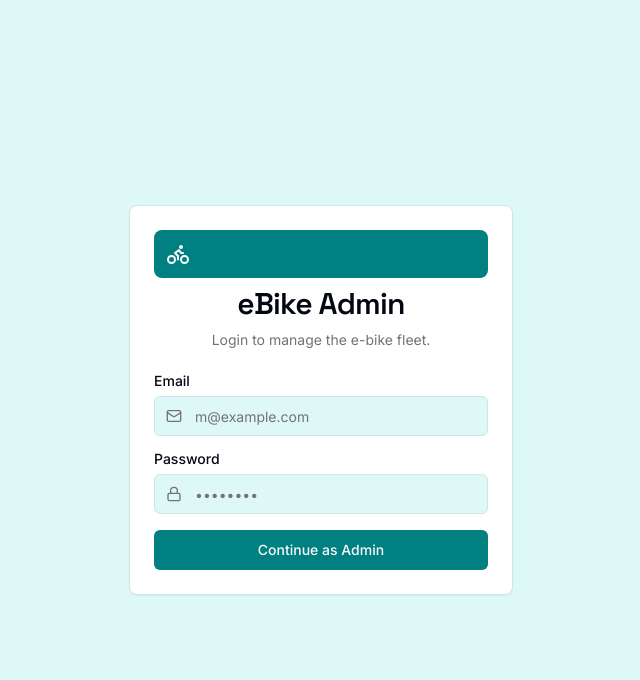
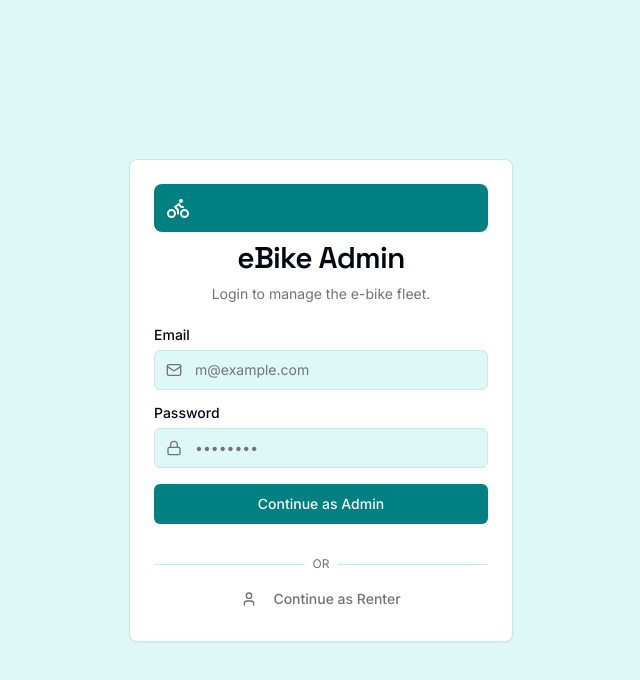
Before and after one commit to rubyones/eco-cycle-rentals, a Next.js app: page /login in a window 1280 px wide. Shown: the top 680 px of the page, without its empty margins (319-959 px from the left). Built offline with nearby package versions, Linux system fonts and the light colour scheme; no server answers.

Commit message:
add switch button to the renter side

```diff
--- a/src/app/login/page.tsx
+++ b/src/app/login/page.tsx
@@ -1,7 +1,8 @@
 'use client';
 
 import { useRouter } from 'next/navigation';
-import { Bike, Loader2, Mail, Lock } from 'lucide-react';
+import { Bike, Loader2, Mail, Lock, User as UserIcon } from 'lucide-react';
+import Link from 'next/link';
 
 import { Button } from '@/components/ui/button';
 import {
@@ -10,12 +11,14 @@ import {
   CardDescription,
   CardHeader,
   CardTitle,
+  CardFooter,
 } from '@/components/ui/card';
 import { Input } from '@/components/ui/input';
 import { Label } from '@/components/ui/label';
 import { useAuth, initiateAnonymousSignIn, useUser } from '@/firebase';
 import { useEffect, useState } from 'react';
 import { FirebaseClientProvider } from '@/firebase';
+import { Separator } from '@/components/ui/separator';
 
 function AdminLoginPageContent() {
   const router = useRouter();
@@ -101,6 +104,20 @@ function AdminLoginPageContent() {
             </Button>
           </form>
         </CardContent>
+         <CardFooter className="flex-col gap-4 pt-4">
+            <div className="relative w-full">
+                <Separator />
+                <span className="absolute left-1/2 top-1/2 -translate-x-1/2 -translate-y-1/2 bg-card px-2 text-xs text-muted-foreground">
+                    OR
+                </span>
+            </div>
+             <Button variant="link" size="sm" asChild className="text-muted-foreground">
+                <Link href="/renter-login">
+                    <UserIcon className="mr-2 h-4 w-4" />
+                    Continue as Renter
+                </Link>
+            </Button>
+        </CardFooter>
       </Card>
     </div>
   );
```
